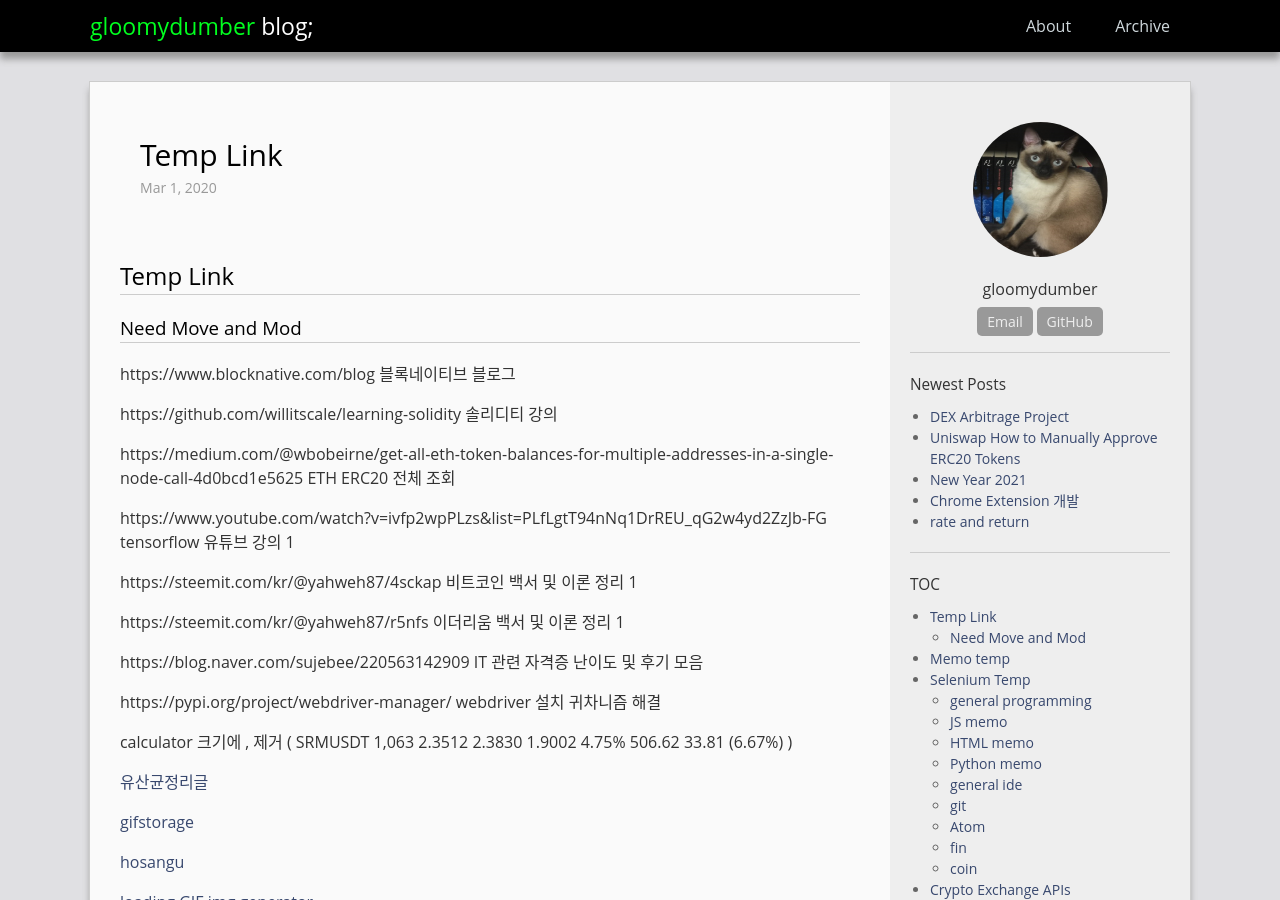
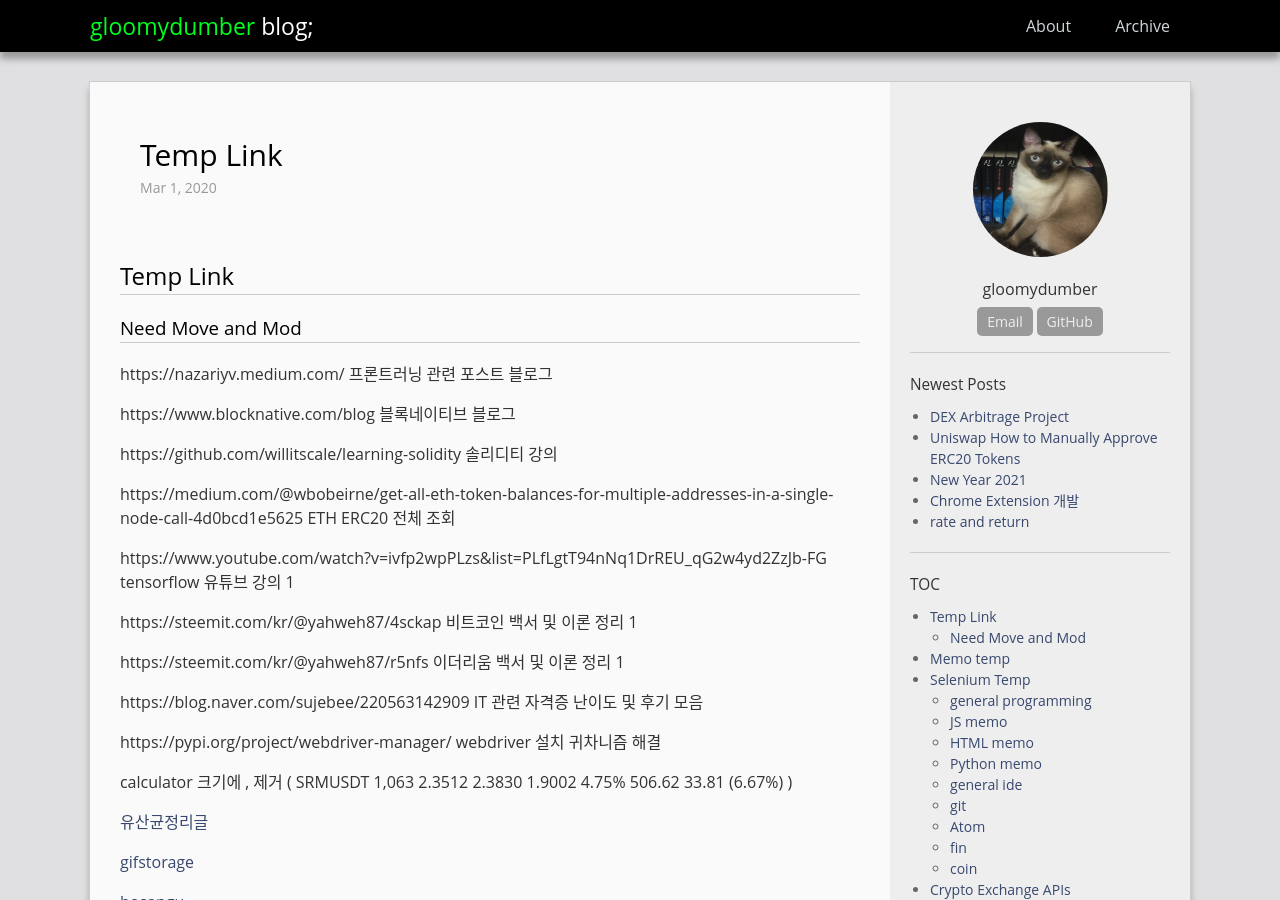
Before and after one commit to gloomydumber/copy, a Jekyll site: the page built from _posts/2020-03-01-TempLink.md, in a window 1280 px wide and 900 px high. Built offline with Jekyll 4.4.1, drawn with Linux system fonts in a browser that asks for light colours; comment, search, counter and statistics services are not loaded.

Commit message:
PostModded

```diff
--- a/_posts/2020-03-01-TempLink.md
+++ b/_posts/2020-03-01-TempLink.md
@@ -11,6 +11,8 @@ use_math: true
 ## Temp Link
 
 ### Need Move and Mod
+
+https://nazariyv.medium.com/ 프론트러닝 관련 포스트 블로그
 
 https://www.blocknative.com/blog 블록네이티브 블로그
 
```
